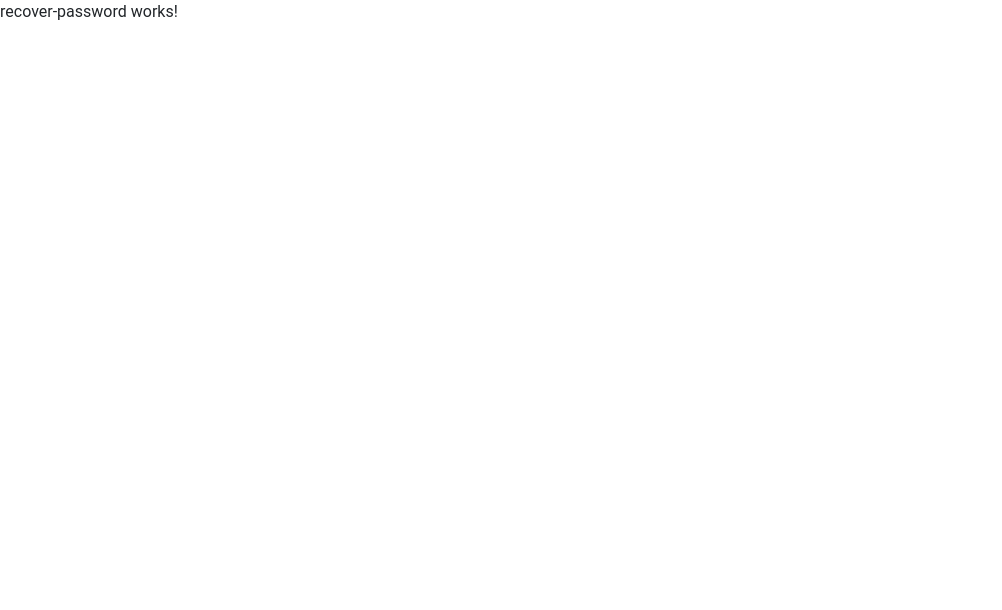
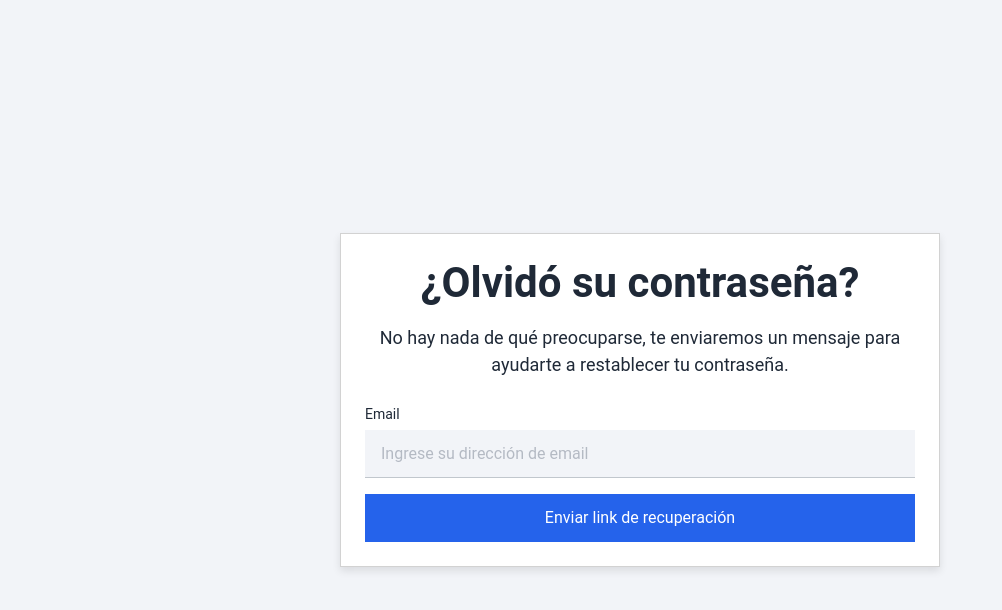
Before and after one commit to helverinio/misw4302-medicontrol, an Angular app in the folder web_medicontrol/: page /recover-password in a window 1280 px wide. Shown: the top 610 px of the page, without its empty margins (0-1002 px from the left). Built offline with nearby package versions, Linux system fonts and the light colour scheme.

Commit message:
add recover password page with form and validation; update login page link

```diff
--- a/web_medicontrol/src/app/pages/login/login.component.html
+++ b/web_medicontrol/src/app/pages/login/login.component.html
@@ -27,7 +27,7 @@
               <label class="form-check-label body-s" for="rememberMe">Recordarme</label>
             </div>
             <div class="ml-auto">
-              <a href="#" class="text-primary body-s">Forgot your password?</a>
+              <a href="/recover-password" class="text-primary body-s">Forgot your password?</a>
             </div>
           </div>
           <button type="submit" class="btn btn-primary btn-block">Log In</button>
--- a/web_medicontrol/src/app/pages/recover-password/recover-password.component.html
+++ b/web_medicontrol/src/app/pages/recover-password/recover-password.component.html
@@ -1 +1,13 @@
-<p>recover-password works!</p>
+<div class="container-fluid h-100 d-flex align-items-center justify-content-center">
+    <div class="card p-4">
+      <h2 class="mb-3">¿Olvidó su contraseña?</h2>
+      <p class="mb-4 body-l">No hay nada de qué preocuparse, te enviaremos un mensaje para ayudarte a restablecer tu contraseña.</p>
+      <form (submit)="onSubmit()">
+        <div class="form-group">
+          <label class="body-s" for="email">Email</label>
+          <input type="email" class="form-control" [ngClass]="{'error-input': isEmailError}" id="email" placeholder="Ingrese su dirección de email">
+        </div>
+        <button type="submit" class="btn btn-primary btn-block">Enviar link de recuperación</button>
+      </form>
+    </div>
+  </div>
--- a/web_medicontrol/src/app/pages/recover-password/recover-password.component.scss
+++ b/web_medicontrol/src/app/pages/recover-password/recover-password.component.scss
@@ -0,0 +1,25 @@
+@import '../../../styles.scss';
+
+.container-fluid {
+  height: 100vh;
+  background-color: $cool-gray10;
+}
+
+.card {
+  background-color: #fff;
+  border-radius: 0%;
+  box-shadow: 0 4px 8px rgba(0, 0, 0, 0.1);
+  max-width: 600px;
+  width: 100%;
+  padding: 2.5rem;
+  text-align: center;
+}
+
+.form-group {
+  margin-bottom: 1rem;
+  text-align: left;
+}
+
+.btn-block {
+  width: 100%;
+}
--- a/web_medicontrol/src/app/pages/recover-password/recover-password.component.ts
+++ b/web_medicontrol/src/app/pages/recover-password/recover-password.component.ts
@@ -1,11 +1,21 @@
+import { CommonModule } from '@angular/common';
 import { Component } from '@angular/core';
+import { FormsModule } from '@angular/forms';
 
 @Component({
   selector: 'app-recover-password',
-  imports: [],
+  imports: [CommonModule, FormsModule],
   templateUrl: './recover-password.component.html',
   styleUrl: './recover-password.component.scss'
 })
 export class RecoverPasswordComponent {
-
+  isEmailError = false;
+  onSubmit() {
+    const emailInput = document.getElementById('email') as HTMLInputElement;
+    if (!emailInput.value) {
+      this.isEmailError = true;
+    } else {
+      this.isEmailError = false;
+    }
+  }
 }
```
